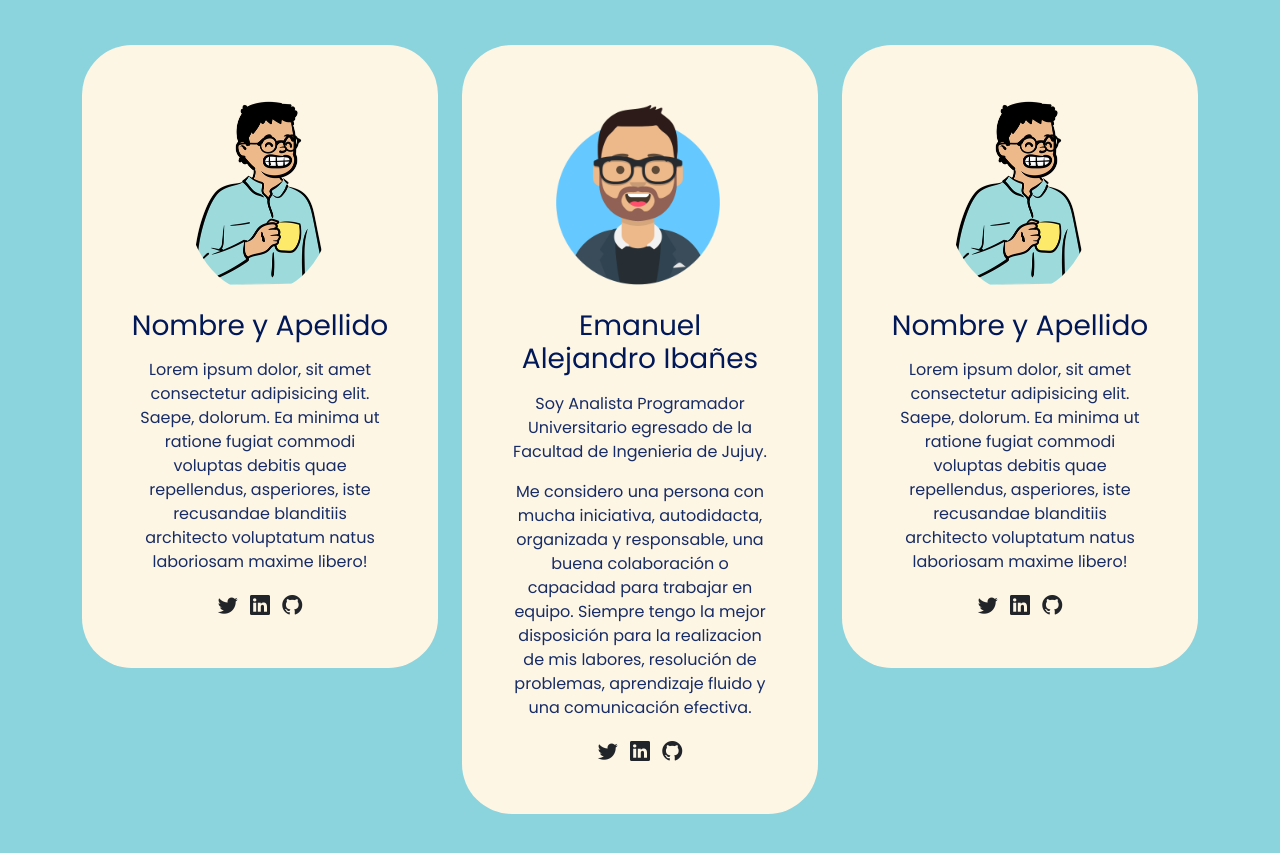
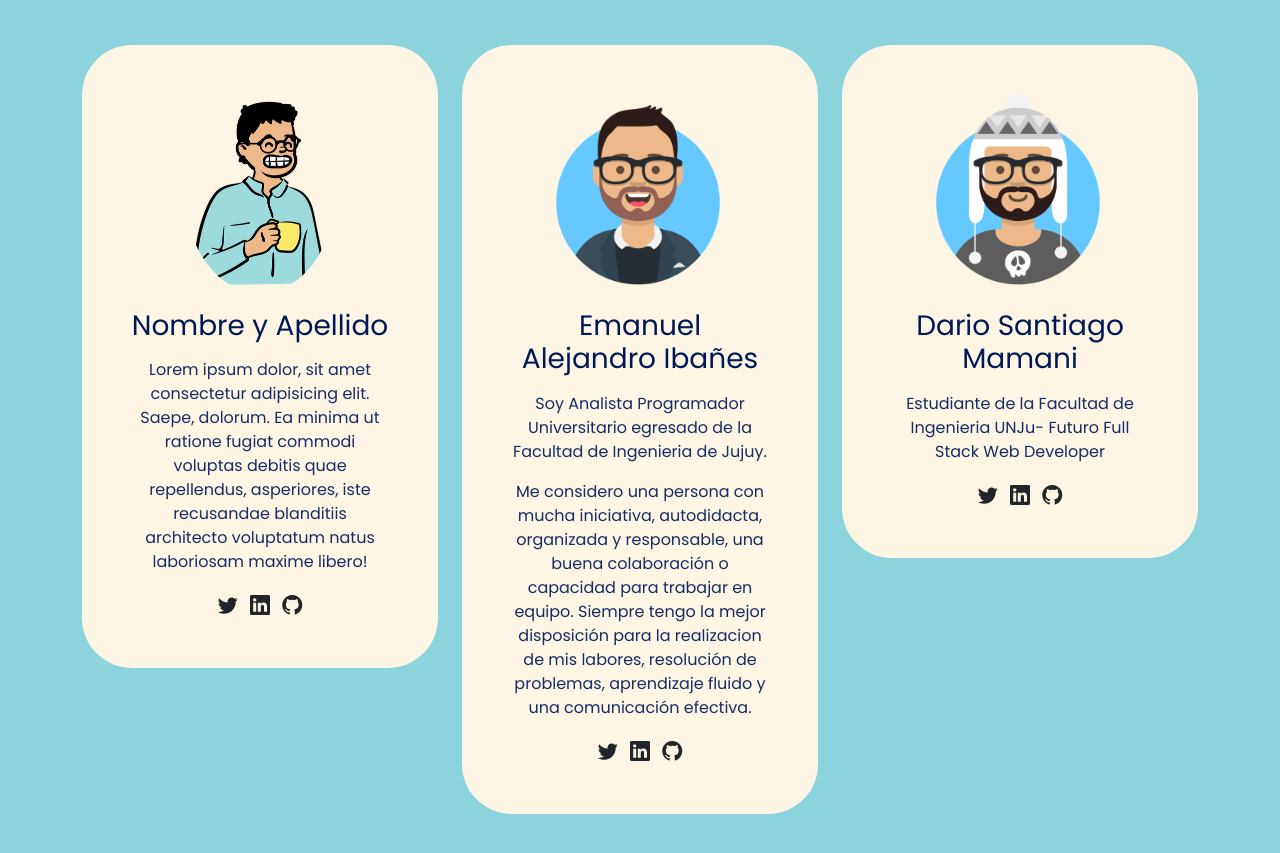
Before and after one commit to alecio87/devtech-podcast-web, a plain HTML site: page index.html in a window 1280 px wide. Shown: the part 1190-2043 px from the top of the page. Drawn offline with nearby package versions, Linux system fonts and the light colour scheme.

Commit message:
Agrego avatar 3 y su descripcion

```diff
--- a/index.html
+++ b/index.html
@@ -136,14 +136,12 @@
           <div class="col-md-6 col-lg-4 mb-3">
             <div class="card">
               <div class="card-body text-center p-5">
-                <img src="./assets/avatar.png" alt="avatar" class="img img-fluid rounded-circle mb-3">
-                <h3 class="title card-title mb-3">Nombre y Apellido</h3>
-                <p>Lorem ipsum dolor, sit amet consectetur adipisicing elit. Saepe, dolorum. Ea minima ut ratione fugiat
-                  commodi voluptas debitis quae repellendus, asperiores, iste recusandae blanditiis architecto
-                  voluptatum natus laboriosam maxime libero!</p>
+                <img src="./assets/avatar-mamani.png" alt="avatar" class="img img-fluid rounded-circle mb-3">
+                <h3 class="title card-title mb-3">Dario Santiago Mamani</h3>
+                <p>Estudiante de la Facultad de Ingenieria UNJu- Futuro Full Stack Web Developer </p>
                 <a href="#"><i class="bi bi-twitter text-dark mx-1 lead"></i></a>
-                <a href="#"><i class="bi bi-linkedin text-dark mx-1 lead"></i></a>
-                <a href="#"><i class="bi bi-github text-dark mx-1 lead"></i></a>
+                <a href="https://www.linkedin.com/in/dario-s-mamani-6134b9226/"><i class="bi bi-linkedin text-dark mx-1 lead"></i></a>
+                <a href="https://github.com/mamanidario19"><i class="bi bi-github text-dark mx-1 lead"></i></a>
               </div>
             </div>
           </div>
```
Also changed, not shown: assets/avatar-mamani.png (added).
